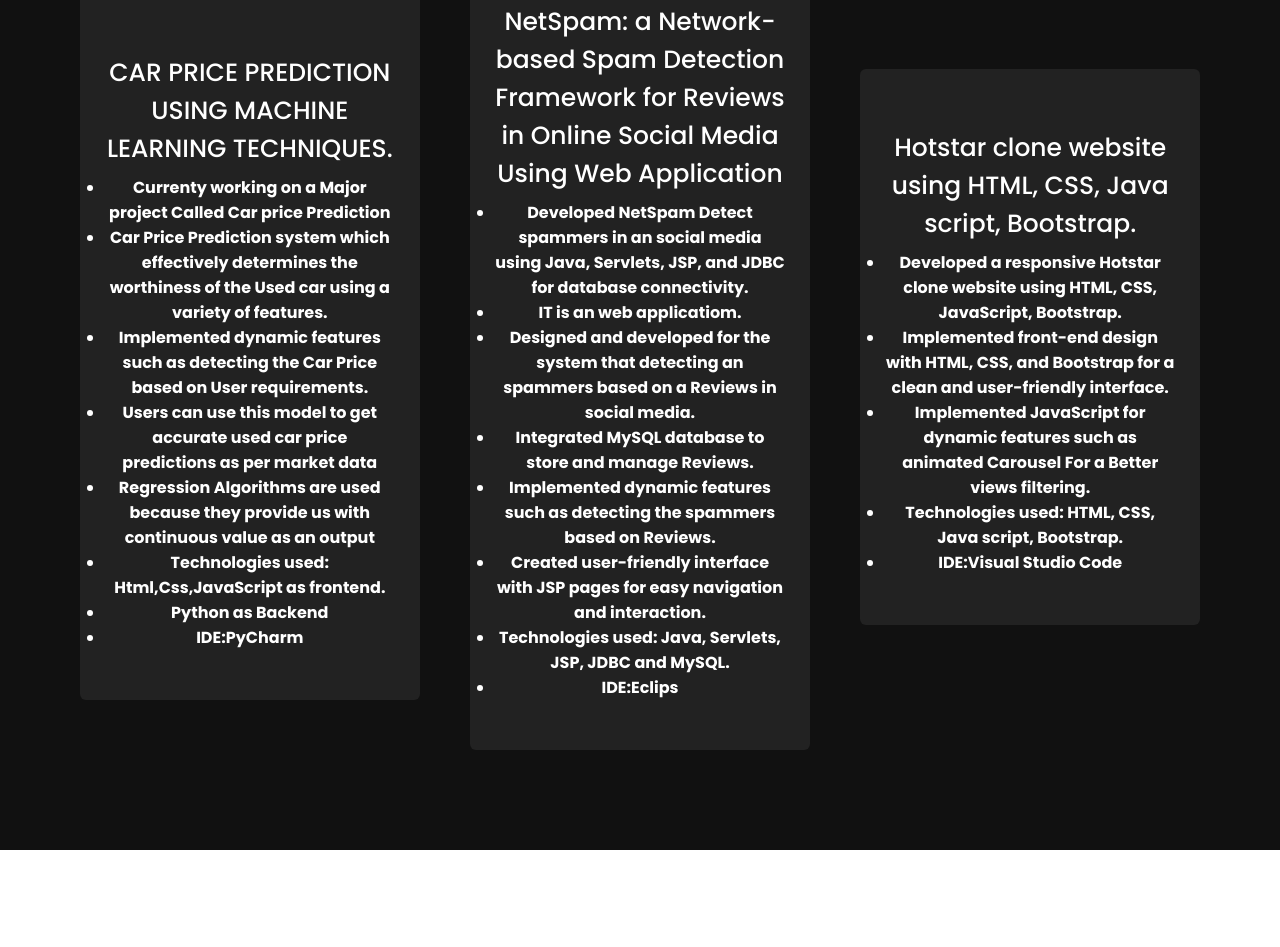
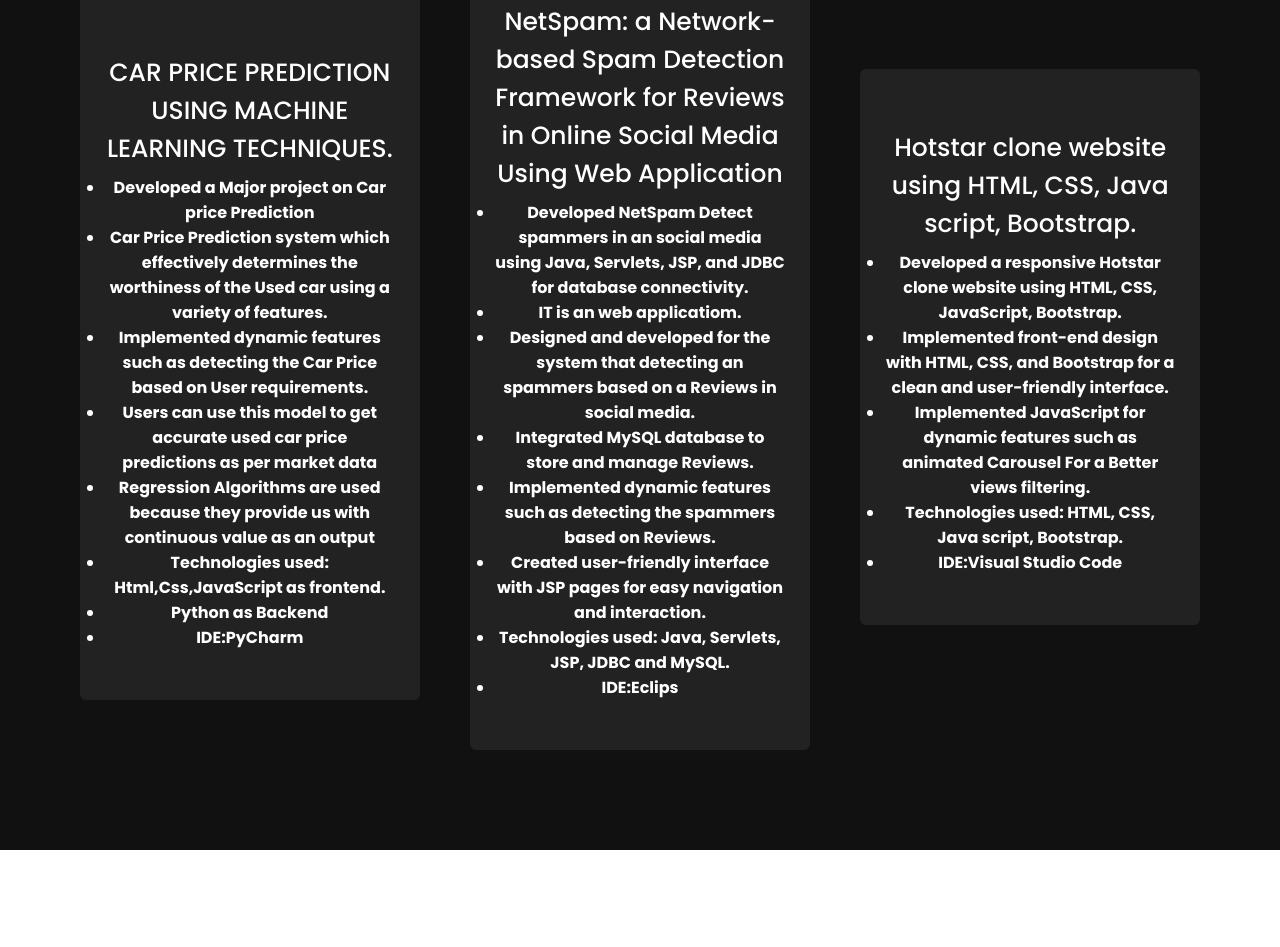
Before and after one commit to Akhildiddi1/portfolio1, a plain HTML site: page index.html in a window 1280 px wide. Shown: the part 2044-2991 px from the top of the page. Drawn offline with nearby package versions, Linux system fonts and the light colour scheme.

Commit message:
Update index.html

```diff
--- a/index.html
+++ b/index.html
@@ -99,7 +99,7 @@
 							<div class = "text">CAR PRICE PREDICTION USING MACHINE LEARNING TECHNIQUES. </div>
 
 							<p><ul>
-								<li>Currenty working on a Major project Called Car price Prediction</li>
+								<li>Developed a Major project on Car price Prediction</li>
 
 
 								<li>Car Price Prediction system which effectively determines the worthiness of the Used car using a variety of features.</li>
```
